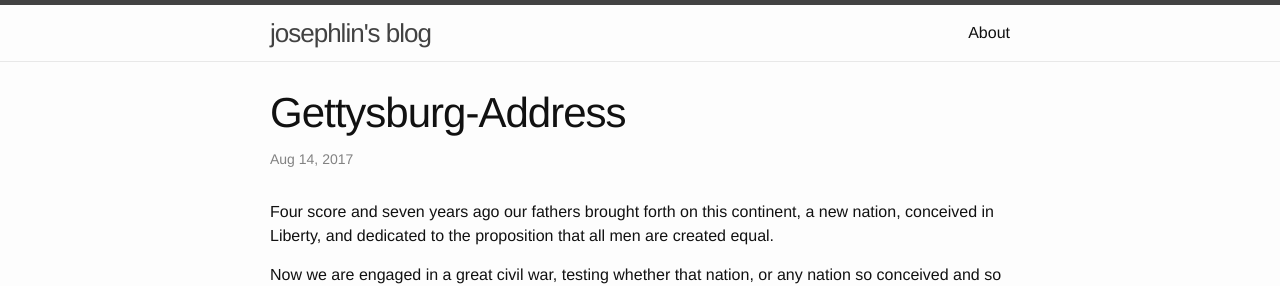
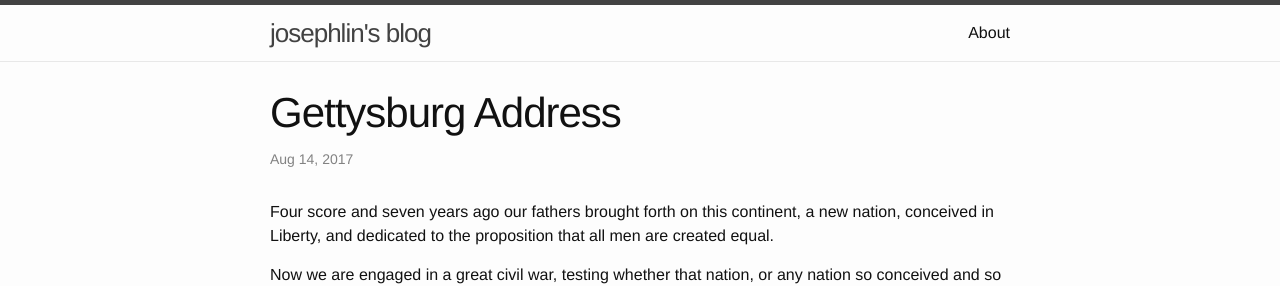
Before and after one commit to josephstalin117/josephstalin117.github.io, a Jekyll site: the page built from _posts/2017-08-14-gettysburg-address.markdown, in a window 1280 px wide. Shown: the top 286 px of the page. Built offline with Jekyll 4.4.1, drawn with Linux system fonts in a browser that asks for light colours.

Commit message:
edit this article

```diff
--- a/_posts/2017-08-14-gettysburg-address.markdown
+++ b/_posts/2017-08-14-gettysburg-address.markdown
@@ -1,6 +1,6 @@
 ---
 layout: post
-title:  "Gettysburg-Address"
+title:  "Gettysburg Address"
 date:   2017-08-14 16:35:35 +0800
 categories: essay
 ---
```
